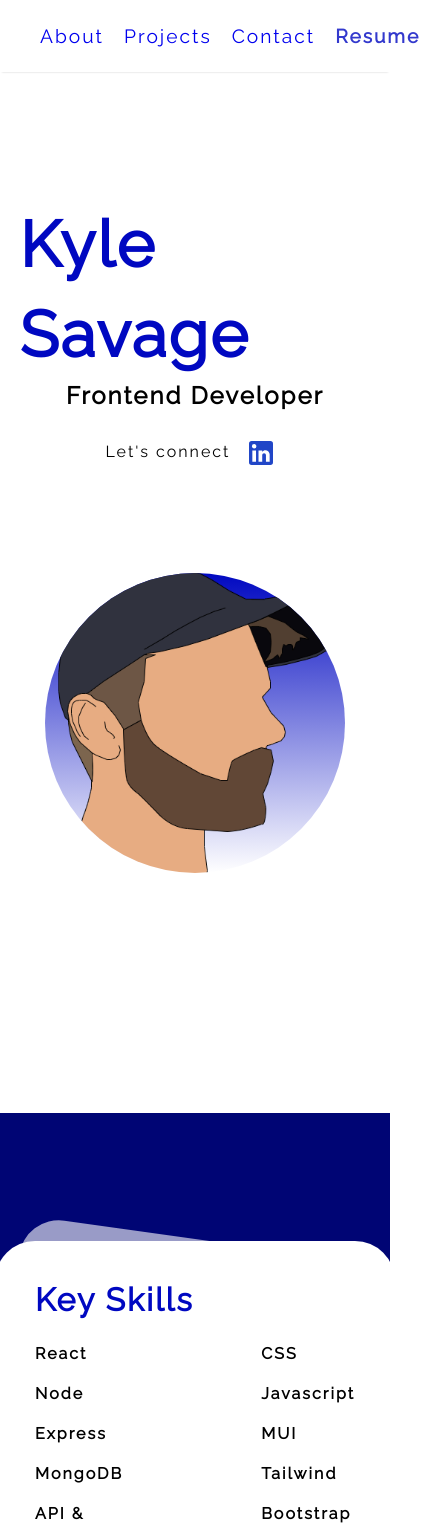
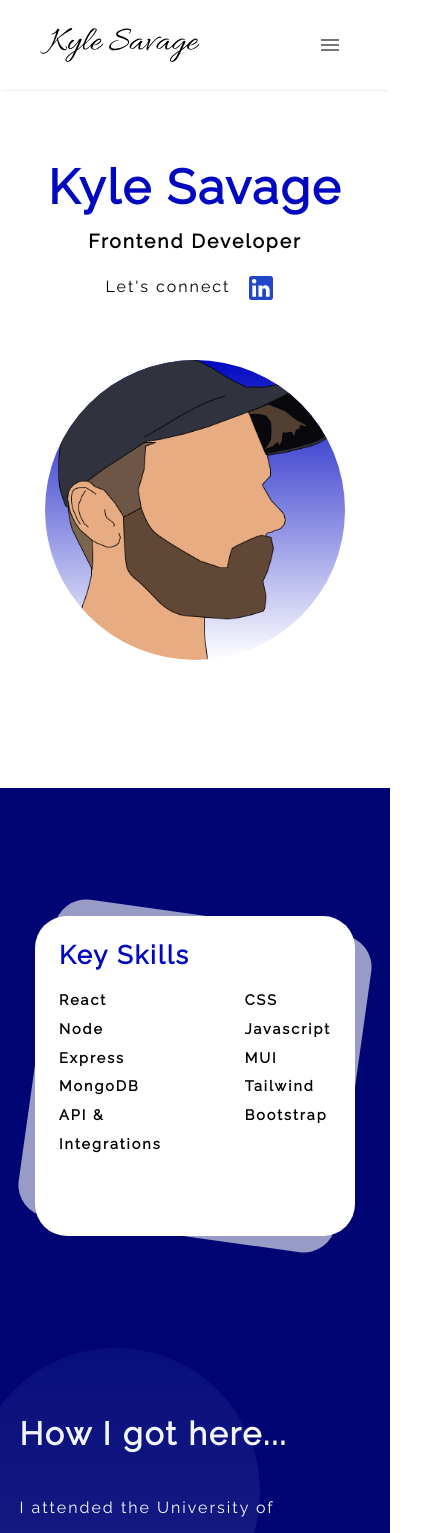
Before and after one commit to savagekyle/Portfolio, a React (Create React App) app: page / in a window 390 px wide. Shown: the top 1533 px of the page, 421 px wide, since content can reach past the window. Built offline with nearby package versions, Linux system fonts and the light colour scheme.

Commit message:
Worked on mobile responsiveness

```diff
--- a/src/App.js
+++ b/src/App.js
@@ -6,10 +6,12 @@ import About from "./scenes/about/index";
 import Projects from "./scenes/projects/index";
 import Contact from "./scenes/contact/index";
 import { IconButton } from "@mui/material";
+import { useMediaQuery } from "@mui/material";
 import KeyboardArrowUpIcon from "@mui/icons-material/KeyboardArrowUp";
 
 function App() {
   const [topButtonVisible, setTopButtonVisible] = useState(false);
+  const isSmallScreen = useMediaQuery("(max-width: 800px)");
 
   useEffect(() => {
     window.addEventListener("scroll", handleScroll);
@@ -36,6 +38,7 @@ function App() {
       <About />
       <Projects />
       <Contact />
+      {!isSmallScreen && (
         <IconButton
           onClick={scrollToTop}
           id="topBtn"
@@ -51,6 +54,7 @@ function App() {
         >
           <KeyboardArrowUpIcon sx={{ fontSize: "2rem" }} />
         </IconButton>
+      )}
     </div>
   );
 }
--- a/src/components/projects/index.css
+++ b/src/components/projects/index.css
@@ -2,7 +2,7 @@
   width: fit-content;
   border-radius: 2rem;
   margin-inline: auto;
-
+  max-width: 90%;
   margin-bottom: 5rem;
   box-shadow: 0.5rem 1rem 3rem var(--blue-primary-100);
   position: relative;
@@ -49,13 +49,13 @@
 .p-content p {
   max-width: 500px;
 }
-@media (max-width: 1100px) {
+@media (max-width: 1050px) {
   .project {
     flex-direction: column;
   }
 
   .p-img {
-    min-width: 100%;
+    width: 100%;
   }
 }
 
--- a/src/components/skills/index.css
+++ b/src/components/skills/index.css
@@ -11,7 +11,6 @@
 
 .skills h1 {
   margin-bottom: 1rem;
-  font-weight: 600;
   color: var(--blue-primary-500);
 }
 
@@ -41,3 +40,23 @@
 .skills-list ul {
   line-height: 2.5;
 }
+
+@media (max-width: 500px) {
+  .skills {
+    height: 20rem;
+    width: 20rem;
+    padding: 1.5rem;
+  }
+
+  .skills-list ul {
+    line-height: 2;
+  }
+
+  .skills-list li {
+    font-size: 0.9rem;
+  }
+
+  .skills h1 {
+    font-size: 1.6rem;
+  }
+}
--- a/src/scenes/about/index.css
+++ b/src/scenes/about/index.css
@@ -33,6 +33,10 @@
 }
 
 @media (max-width: 1100px) {
+  .about {
+    margin-top: 10rem;
+  }
+
   .about-content {
     flex-direction: column;
     justify-content: center;
@@ -42,4 +46,7 @@
 }
 
 @media (max-width: 800px) {
+  .about {
+    margin-top: 8rem;
+  }
 }
--- a/src/scenes/global/navbar/index.css
+++ b/src/scenes/global/navbar/index.css
@@ -1,18 +1,13 @@
 .nav {
   padding: 25px 40px;
   justify-content: space-between;
+  align-items: center;
   box-shadow: 0 2px 2px -2px rgba(0, 0, 0, 0.2);
 }
 
-.logo {
+svg {
   max-width: 200px;
   max-height: 40px;
-}
-
-.logo img {
-  object-fit: contain;
-  width: 100%;
-  height: 100%;
 }
 
 .nav-list {
--- a/src/scenes/global/navbar/index.jsx
+++ b/src/scenes/global/navbar/index.jsx
@@ -1,8 +1,13 @@
-import React from "react";
+import React, { useState } from "react";
 import { HashLink as Link } from "react-router-hash-link";
+import { useMediaQuery, IconButton } from "@mui/material";
+import MenuIcon from "@mui/icons-material/Menu";
 import "./index.css";
 
-const index = () => {
+const Navbar = () => {
+  const isSmallScreen = useMediaQuery("(max-width: 1100px)");
+  const [menu, setMenu] = useState(false);
+
   return (
     <div className="flex nav">
       <svg
@@ -95,7 +100,7 @@ const index = () => {
           </svg>
         </g>
       </svg>
-
+      {!isSmallScreen ? (
         <ul className="flex gap nav-list">
           <li>
             <Link to="#about">About</Link>
@@ -108,8 +113,19 @@ const index = () => {
           </li>
           <li>Resume</li>
         </ul>
+      ) : (
+        <div className="hamburger">
+          <IconButton
+            onClick={() => {
+              setMenu(!menu);
+            }}
+          >
+            <MenuIcon />
+          </IconButton>
+        </div>
+      )}
     </div>
   );
 };
 
-export default index;
+export default Navbar;
--- a/src/scenes/landing/index.css
+++ b/src/scenes/landing/index.css
@@ -50,6 +50,9 @@
 }
 
 @media (max-width: 1100px) {
+  .landing {
+    margin-block: 4rem;
+  }
   .landing-content {
     flex-direction: column;
     justify-content: center;
@@ -62,16 +65,27 @@
 }
 
 @media (max-width: 800px) {
+  .landing-content {
+    gap: 3rem;
+  }
   .title {
-    font-size: 4rem;
+    font-size: 3rem;
+  }
+
+  .title-wrapper {
+    gap: 0.4rem;
   }
 
   .subtitle {
-    font-size: 1.5rem;
+    font-size: 1.2rem;
   }
 
   .portrait {
     height: 300px;
     width: 300px;
   }
+
+  .linkedIn {
+    margin-top: 0.2rem;
+  }
 }
--- a/src/scenes/landing/index.jsx
+++ b/src/scenes/landing/index.jsx
@@ -9,7 +9,7 @@ const Landing = () => {
     <div className="landing">
       <div className="landing-content container flex spaceBetween">
         <div className="title-wrapper flex column flexMiddle">
-          <h1 className="title">Kyle Savage</h1>
+          <h1 className="title center">Kyle Savage</h1>
           <h3 className="subtitle">Frontend Developer</h3>
           <div className="linkedIn">
             Let's connect{" "}
--- a/src/scenes/projects/index.jsx
+++ b/src/scenes/projects/index.jsx
@@ -8,7 +8,7 @@ const index = () => {
   return (
     <div className="projects" id="projects">
       <div className="container">
-        <h1 className="projects-title">
+        <h1 className="projects-title center">
           My Projects
           <hr />
         </h1>
```
Lines whose indentation alone changed are shown as unchanged.
